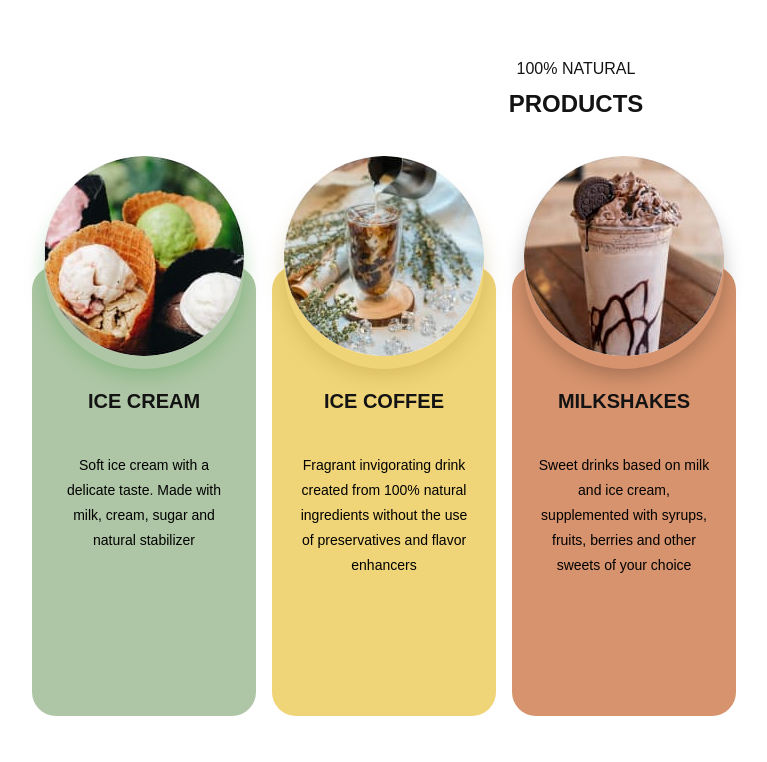
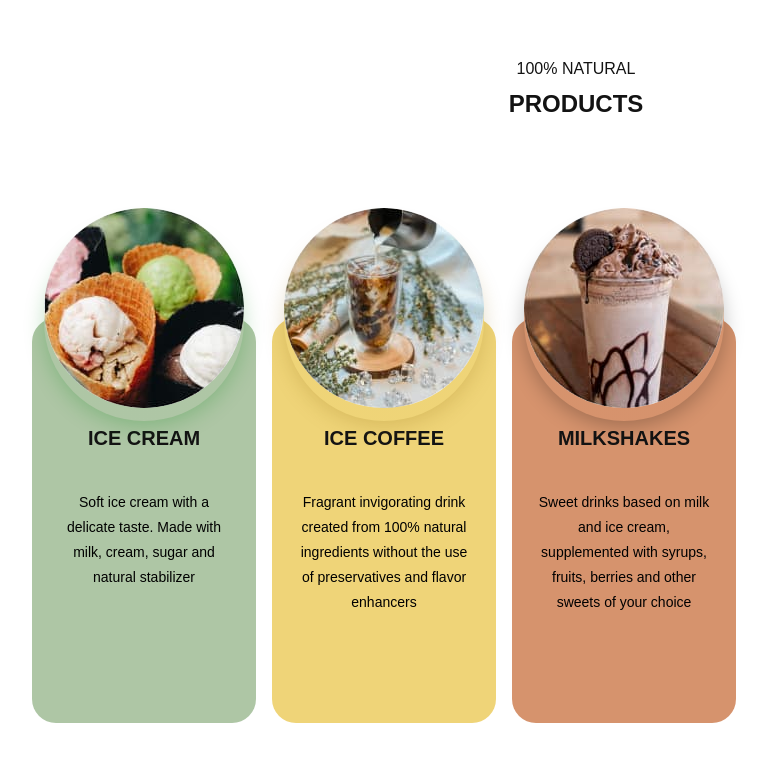
Before and after one commit to PotiykoEvgenij/dz8, a plain HTML site: page index.html in a window 1280 px wide. Shown: the whole page, without its empty margins (64-831 px from the left). Drawn offline with Linux system fonts and the light colour scheme.

Commit message:
Update styles.css

```diff
--- a/css/styles.css
+++ b/css/styles.css
@@ -173,11 +173,23 @@ body {
     margin-bottom: 16px;
 }
 @media screen and (min-width: 480px) {
+    .products-title {
+        margin-bottom: 145px;
+    }
     .products-card {
         width: 250px;
     }
+    .products-card-content {
+        padding-top: 126px;
+    }
+    .products-card-desc {
+        margin-bottom: 106px;
+    }
 }
 @media screen and (min-width: 768px) {
+    .products-title {
+        margin-bottom: 200px;
+    }
     .products {
         padding: 60px 36px;
         text-align: center;
@@ -193,9 +205,16 @@ body {
     .products-card:last-of-type {
         margin: 0;
     }
+    .products-card-content {
+        padding-top: 108px;
+    }
     .products-card-desc {
+        margin-bottom: 75px;
         width: 175px;
         margin-left: auto;
         margin-right: auto;
     }
+    .products-card-btn {
+        margin-bottom: 12px;
+    }
 }
```
